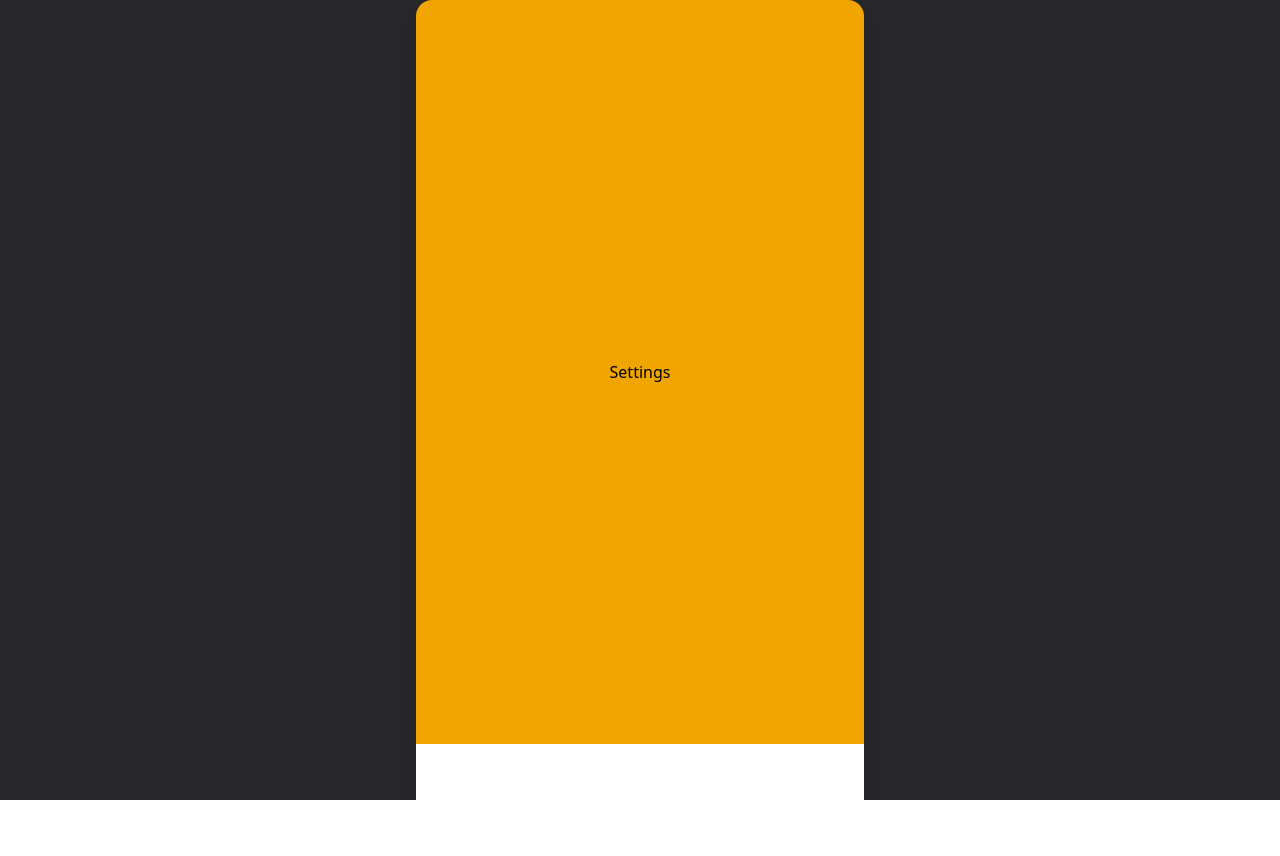
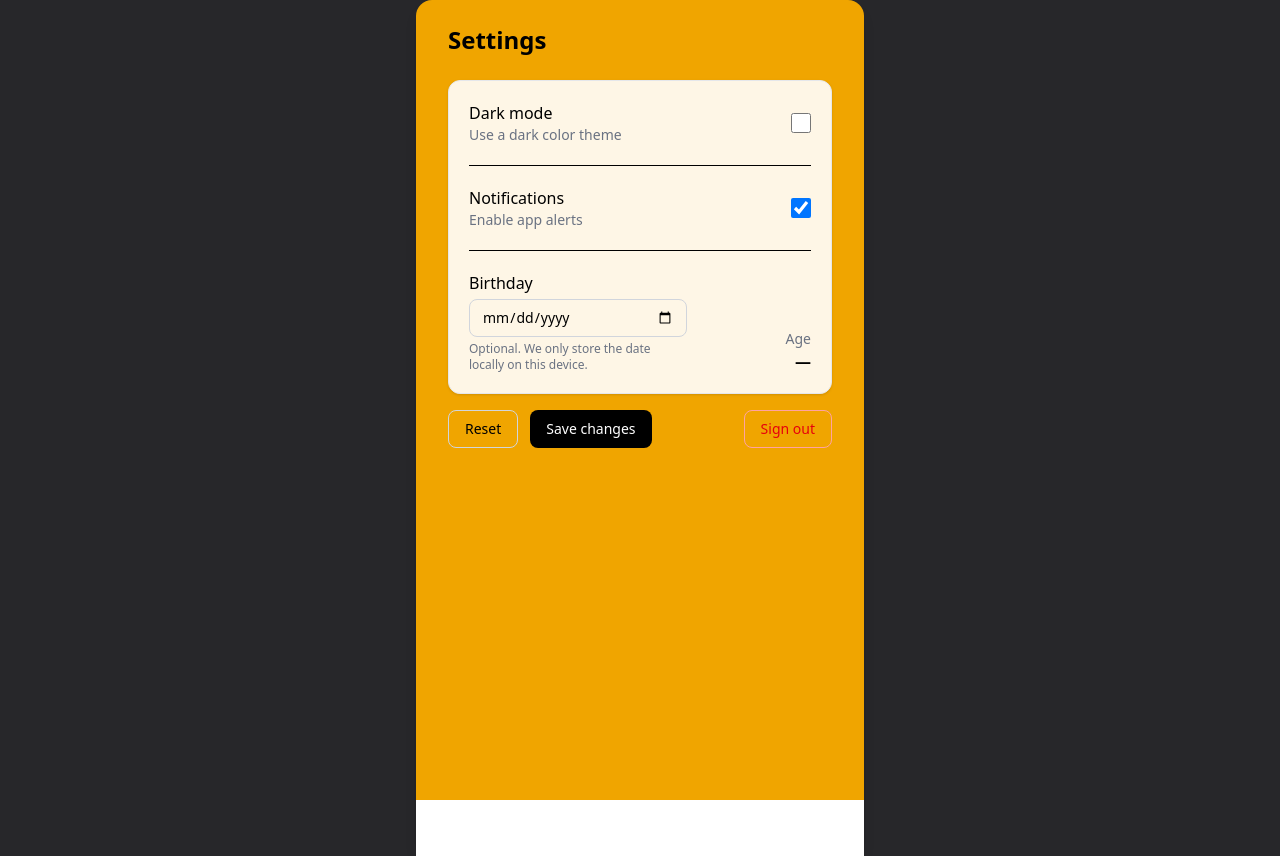
Before and after one commit to Xtreak-XD/Pickr, a React app in the folder frontend/: page /settings in a window 1280 px wide. Before the commit the page ends 800 px from the top, so only its background shows below. Built offline with nearby package versions, Linux system fonts and the light colour scheme; some icons are missing; the HTML template or start-up script is replaced by a standard one.

Commit message:
Update Settings page and add for_you_pg_bot agent

```diff
--- a/frontend/src/pages/Settings.jsx
+++ b/frontend/src/pages/Settings.jsx
@@ -1,7 +1,159 @@
-import React from 'react'
+import React, { useState, useEffect, useMemo } from "react";
+
+function computeAge(dobStr) {
+  if (!dobStr) return null;
+  const dob = new Date(dobStr + "T00:00:00"); // avoid TZ issues
+  if (isNaN(dob.getTime())) return null;
+
+  const today = new Date();
+  let age = today.getFullYear() - dob.getFullYear();
+  const m = today.getMonth() - dob.getMonth();
+  if (m < 0 || (m === 0 && today.getDate() < dob.getDate())) age -= 1;
+  return age;
+}
 
 export const Settings = () => {
+  const [darkMode, setDarkMode] = useState(false);
+  const [notifications, setNotifications] = useState(true);
+  const [birthday, setBirthday] = useState(""); // yyyy-mm-dd
+  const age = useMemo(() => computeAge(birthday), [birthday]);
+
+  const [bdayError, setBdayError] = useState("");
+
+  useEffect(() => {
+    const saved = JSON.parse(localStorage.getItem("app.settings") || "{}");
+    if (typeof saved.darkMode === "boolean") setDarkMode(saved.darkMode);
+    if (typeof saved.notifications === "boolean") setNotifications(saved.notifications);
+    if (typeof saved.birthday === "string") setBirthday(saved.birthday);
+  }, []);
+
+  const validateBirthday = (value) => {
+    if (!value) return ""; // optional
+    const a = computeAge(value);
+    if (a == null) return "Invalid date";
+    if (a < 0 || a > 150) return "Age must be between 0 and 150";
+    return "";
+  };
+
+  const onBirthdayChange = (e) => {
+    const v = e.target.value; // yyyy-mm-dd
+    setBirthday(v);
+    setBdayError(validateBirthday(v));
+  };
+
+  const save = () => {
+    const err = validateBirthday(birthday);
+    setBdayError(err);
+    if (err) return;
+    localStorage.setItem(
+      "app.settings",
+      JSON.stringify({
+        darkMode,
+        notifications,
+        birthday: birthday || null,
+      })
+    );
+  };
+
+  const reset = () => {
+    setDarkMode(false);
+    setNotifications(true);
+    setBirthday("");
+    setBdayError("");
+  };
+
   return (
-    <p>Settings</p>
-  )
-}
+    <div className="min-h-screen w-full px-4 sm:px-6 lg:px-8 pt-6 pb-24">
+      <h1 className="text-2xl font-bold mb-6">Settings</h1>
+
+      <div className="bg-white/90 rounded-xl border border-gray-200 shadow-sm p-5 space-y-5">
+        {/* Dark mode */}
+        <div className="flex items-center justify-between">
+          <div>
+            <p className="font-medium">Dark mode</p>
+            <p className="text-sm text-gray-500">Use a dark color theme</p>
+          </div>
+          <input
+            type="checkbox"
+            className="h-5 w-5"
+            checked={darkMode}
+            onChange={(e) => setDarkMode(e.target.checked)}
+          />
+        </div>
+
+        <hr />
+
+        {/* Notifications */}
+        <div className="flex items-center justify-between">
+          <div>
+            <p className="font-medium">Notifications</p>
+            <p className="text-sm text-gray-500">Enable app alerts</p>
+          </div>
+          <input
+            type="checkbox"
+            className="h-5 w-5"
+            checked={notifications}
+            onChange={(e) => setNotifications(e.target.checked)}
+          />
+        </div>
+
+        <hr />
+
+        {/* Birthday + Age */}
+        <div>
+          <div className="flex items-end justify-between gap-3">
+            <div className="flex-1">
+              <p className="font-medium mb-1">Birthday</p>
+              <input
+                type="date"
+                value={birthday}
+                onChange={onBirthdayChange}
+                className={`block w-full rounded-lg border px-3 py-2 text-sm focus:outline-none focus:ring-2 ${
+                  bdayError
+                    ? "border-red-400 focus:ring-red-400"
+                    : "border-gray-300 focus:ring-black"
+                }`}
+              />
+              {bdayError && (
+                <p className="mt-1 text-sm text-red-600">{bdayError}</p>
+              )}
+              <p className="mt-1 text-xs text-gray-500">
+                Optional. We only store the date locally on this device.
+              </p>
+            </div>
+
+            {/* Live Age display */}
+            <div className="min-w-[7rem] text-right">
+              <p className="text-sm text-gray-500">Age</p>
+              <p className="text-base font-semibold">
+                {birthday && age != null ? `${age} yrs` : "—"}
+              </p>
+            </div>
+          </div>
+        </div>
+      </div>
+
+      {/* Actions */}
+      <div className="mt-4 flex gap-3">
+        <button
+          onClick={reset}
+          className="rounded-lg border border-gray-300 px-4 py-2 text-sm font-medium hover:bg-gray-50"
+        >
+          Reset
+        </button>
+        <button
+          onClick={save}
+          className="rounded-lg bg-black text-white px-4 py-2 text-sm font-medium hover:bg-gray-900"
+        >
+          Save changes
+        </button>
+        <a
+          href="/login"
+          className="ml-auto rounded-lg border border-red-300 text-red-600 px-4 py-2 text-sm font-medium hover:bg-red-50"
+        >
+          Sign out
+        </a>
+      </div>
+    </div>
+  );
+};
```
Also changed, not shown: 2 other files (tests, documents, lock files or other folders).
